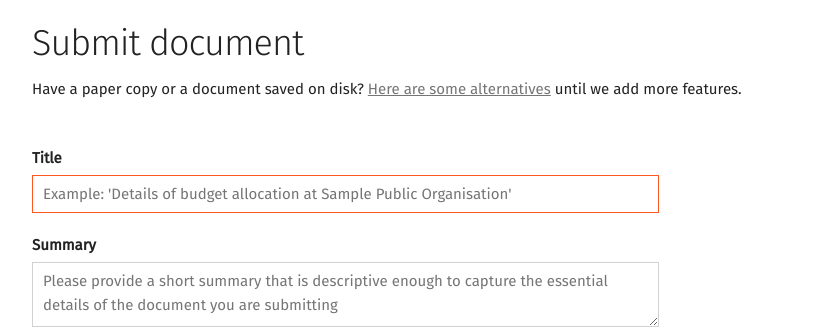
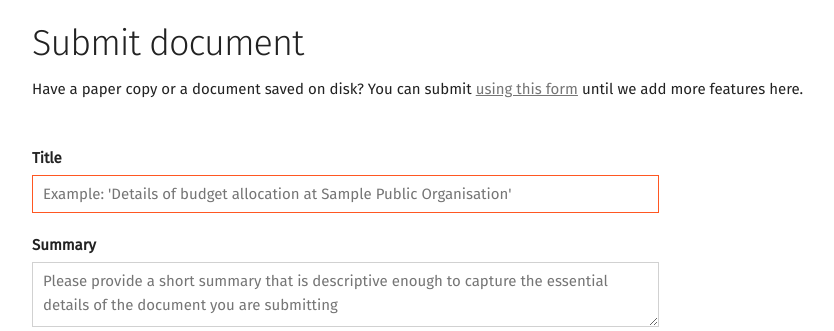
Before and after one commit to tuxerman/spectacle, a Flask app: page /submit in a window 1280 px wide. Shown: the part 58-389 px from the top of the page, without its empty margins (128-962 px from the left). Run offline with Flask 2, Linux system fonts and the light colour scheme; parts of the project's set-up code (start-up, migrations or seed data) failed here and were passed over; some libraries are stand-ins or nearby versions.

Commit message:
Add jotform link to upload document separately.

```diff
--- a/templates/submit_document.html
+++ b/templates/submit_document.html
@@ -45,7 +45,8 @@
     <div class="row">
       <div class="twelve columns">
         <h3>Submit document</h3>
-        <p>Have a paper copy or a document saved on disk? <a href="/faq#offline-documents">Here are some alternatives</a> until we add more features.</p>
+        <p>Have a paper copy or a document saved on disk?
+           You can submit <a href="https://form.jotform.com/70507965976169">using this form</a> until we add more features here.</p>
       </div>
     </div>
 
```
